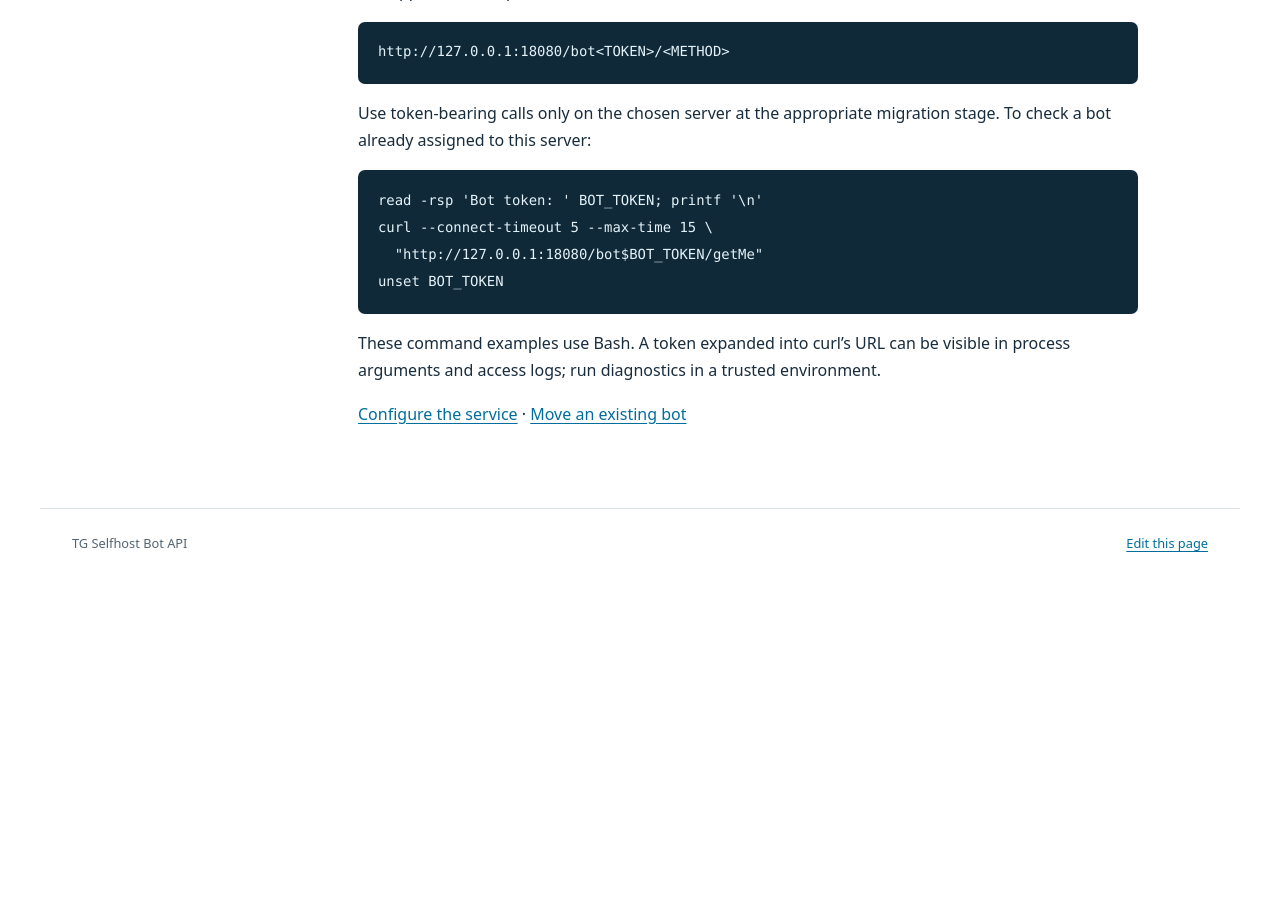
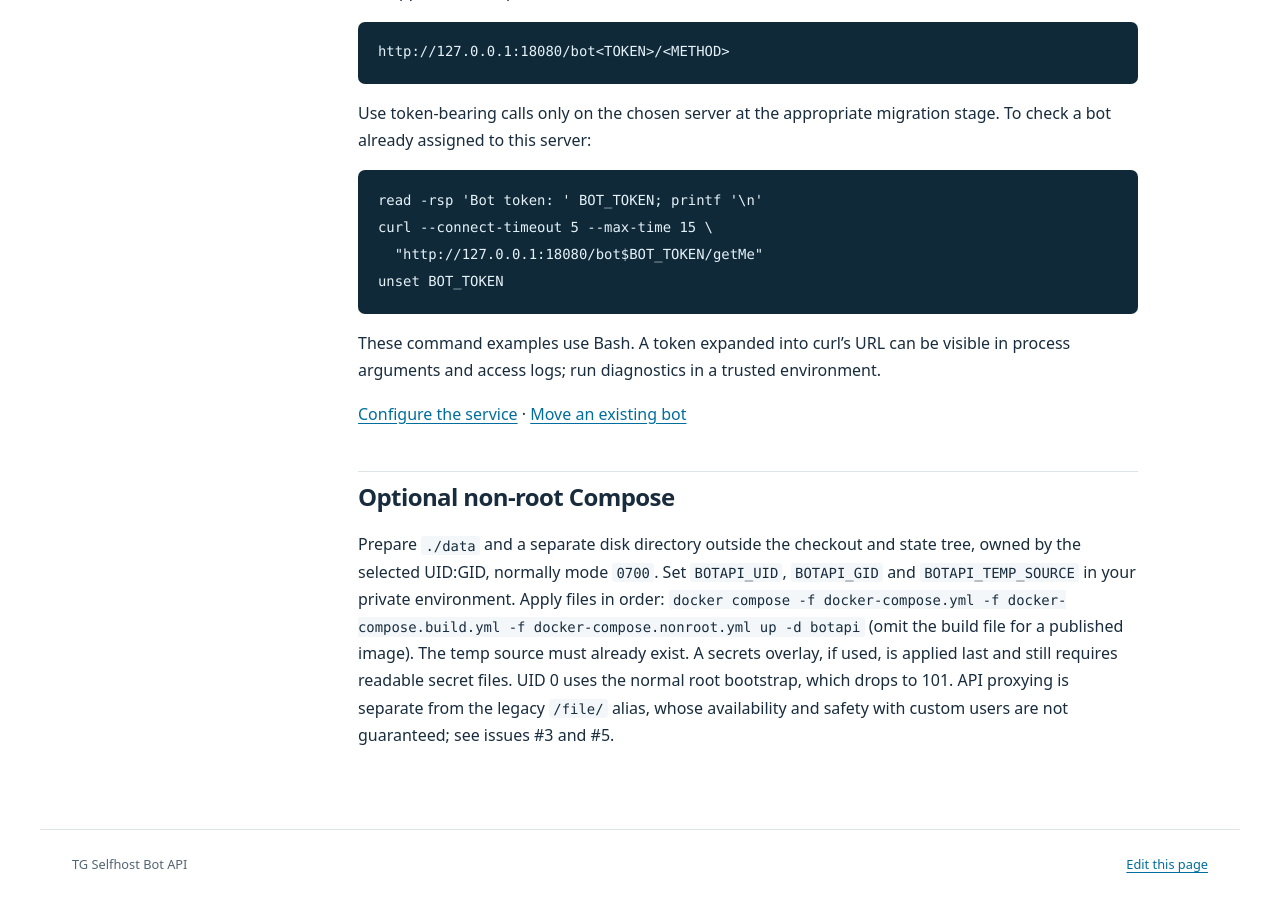
Before and after one commit to ichinya/tg-selfhost-botapi, a Jekyll site: the page built from docs/en/getting-started.md, in a window 1280 px wide and 900 px high, scrolled down 1771 px. Built offline with Jekyll 4.4.1, drawn with Linux system fonts in a browser that asks for light colours; before the commit the page ends 2350 px from its top, so only the background shows below that.

Commit message:
feat(compose): добавить запуск с настраиваемыми UID и GID; Refs #21

```diff
--- a/_config.yml
+++ b/_config.yml
@@ -24,6 +24,7 @@ exclude:
   - Dockerfile
   - docker-compose.yml
   - docker-compose.build.yml
+  - docker-compose.nonroot.yml
   - docker-entrypoint.sh
   - migrate_off_to_self.sh
   - nginx.conf
--- a/docs/en/getting-started.md
+++ b/docs/en/getting-started.md
@@ -87,3 +87,15 @@ These command examples use Bash. A token expanded into curl's URL can be visible
 in process arguments and access logs; run diagnostics in a trusted environment.
 
 [Configure the service](configuration.md) · [Move an existing bot](migration.md)
+## Optional non-root Compose
+
+Prepare `./data` and a separate disk directory outside the checkout and state
+tree, owned by the selected UID:GID, normally mode `0700`. Set `BOTAPI_UID`,
+`BOTAPI_GID` and `BOTAPI_TEMP_SOURCE` in your private environment. Apply files in
+order: `docker compose -f docker-compose.yml -f docker-compose.build.yml -f
+docker-compose.nonroot.yml up -d botapi` (omit the build file for a published
+image). The temp source must already exist. A secrets overlay, if used, is applied
+last and still requires readable secret files. UID 0 uses the normal root
+bootstrap, which drops to 101. API proxying is separate from the legacy `/file/`
+alias, whose availability and safety with custom users are not guaranteed; see
+issues #3 and #5.
```
Also changed, not shown: docker-compose.nonroot.yml (added, +10 -0 lines), docs/en/configuration.md (+4 -0 lines), docs/ru/configuration.md (+4 -0 lines), docs/ru/getting-started.md (+12 -0 lines), 1 other file.
